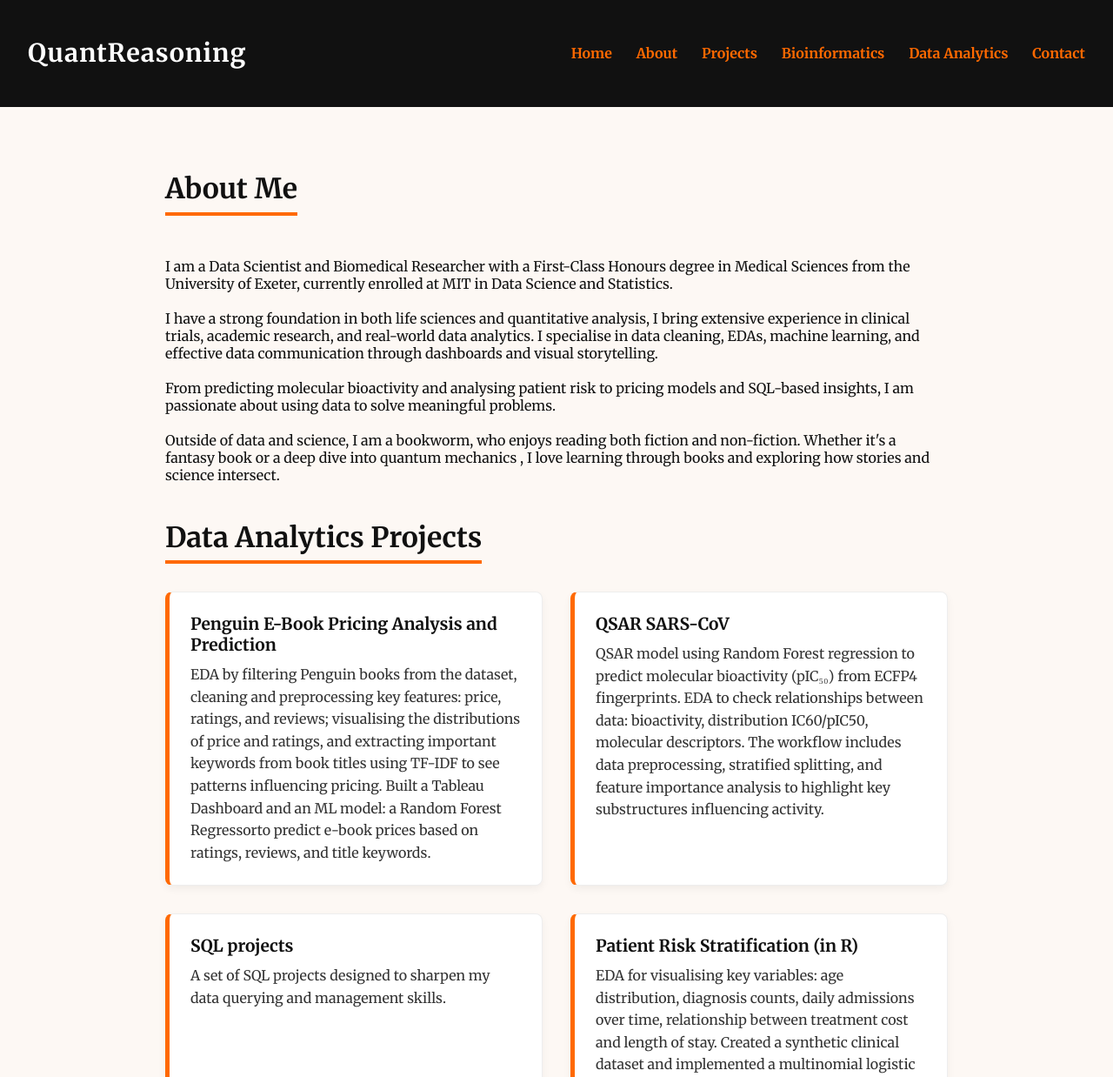
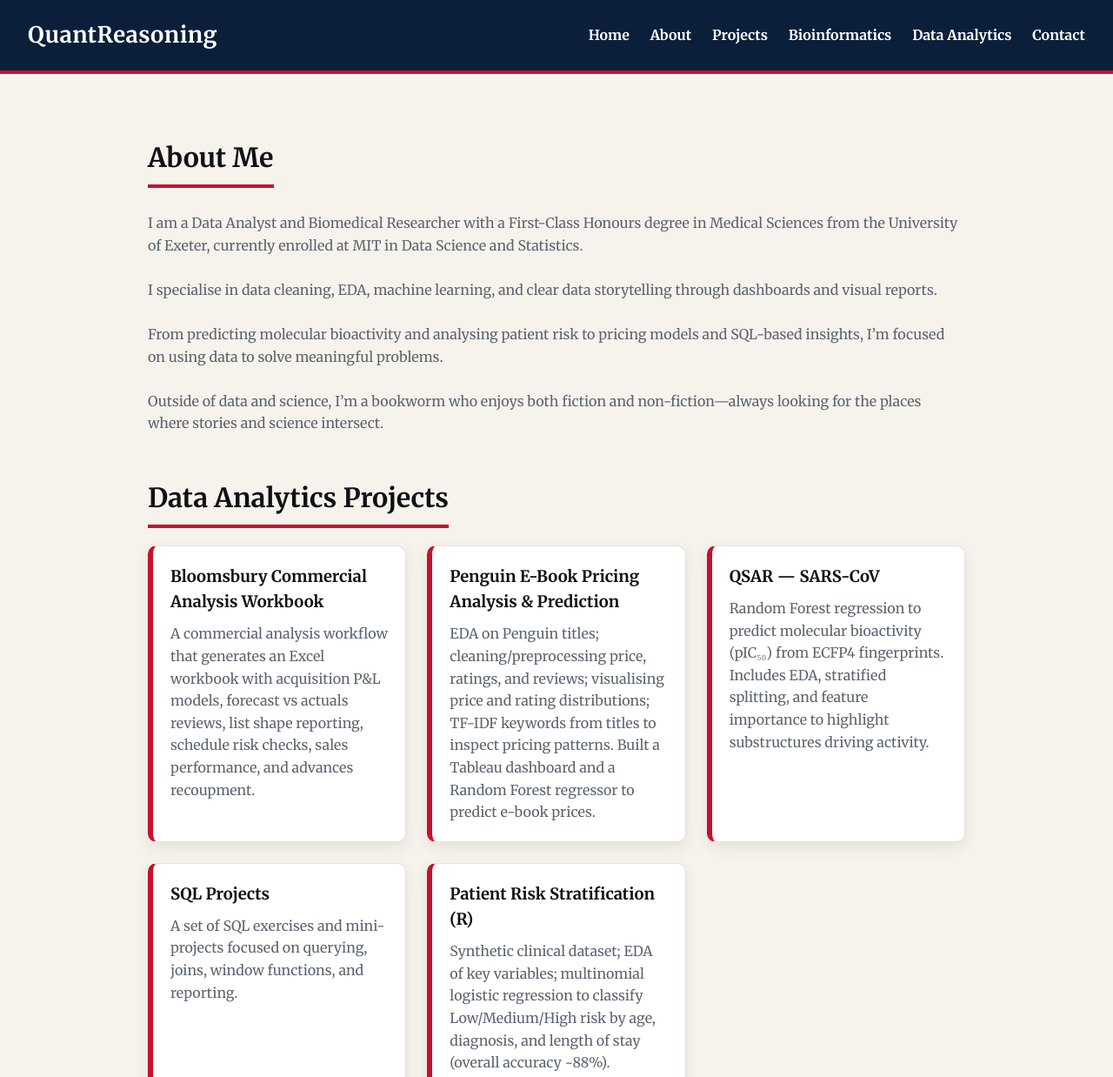
Before and after one commit to QuantReasoning/QuantReasoning.github.io, a plain HTML site: page data_analytics.html in a window 1280 px wide. Shown: the top 1238 px of the page at 87% size. Drawn offline with Linux system fonts and the light colour scheme.

Commit message:
data_analytics.html

```diff
--- a/data_analytics.html
+++ b/data_analytics.html
@@ -6,111 +6,141 @@
   <title>Data Analytics | QuantReasoning</title>
   <link href="https://fonts.googleapis.com/css2?family=Merriweather:wght@400;700&display=swap" rel="stylesheet" />
   <style>
+    :root{
+      --paper: #f6f3ec;
+      --ink:   #0f1115;
+      --navy:  #0b1f3a;
+      --accent:#c8102e;
+      --accent-600:#e03547;
+      --muted: #5d6470;
+      --card:  #ffffff;
+      --line:  #e6e2da;
+      --shadow: 0 6px 18px rgba(0,0,0,.08);
+      --shadow-hover: 0 10px 24px rgba(0,0,0,.12);
+      --radius: 10px;
+    }
+
+    * { box-sizing: border-box; }
     body {
       font-family: 'Merriweather', serif;
-      background: #fdf8f4;
-      color: #111;
+      background: var(--paper);
+      color: var(--ink);
       margin: 0;
-      padding: 0;
+      line-height: 1.6;
+      -webkit-font-smoothing: antialiased;
+      -moz-osx-font-smoothing: grayscale;
     }
 
     header {
-      background-color: #111;
-      color: white;
-      padding: 1.5rem 2rem;
+      background-color: var(--navy);
+      color: #fff;
+      padding: 1.25rem 2rem;
       display: flex;
+      gap: 1rem;
       justify-content: space-between;
       align-items: center;
+      border-bottom: 4px solid var(--accent);
     }
 
     header h1 {
-      font-size: 1.8rem;
+      font-size: 1.6rem;
       font-weight: 700;
-      letter-spacing: 1px;
+      letter-spacing: .5px;
+      margin: 0;
     }
 
     nav a {
-      margin-left: 1.5rem;
-      color: #ff6900;
+      margin-left: 1.25rem;
+      color: #fff;
       font-weight: 700;
       text-decoration: none;
-      transition: color 0.3s;
+      position: relative;
+      padding-bottom: 2px;
     }
-
-    nav a:hover {
-      color: #ffa366;
+    nav a::after{
+      content:"";
+      position:absolute;
+      left:0; bottom:-4px;
+      width:0; height:2px;
+      background: var(--accent);
+      transition: width .25s ease;
     }
+    nav a:hover::after{ width:100%; }
 
     main {
-      max-width: 900px;
-      margin: 3rem auto;
-      padding: 0 1.5rem;
+      max-width: 980px;
+      margin: 2.5rem auto 3.5rem;
+      padding: 0 1.25rem;
     }
 
     h2 {
-      font-size: 2rem;
-      border-bottom: 4px solid #ff6900;
+      font-size: 1.9rem;
+      margin: 2rem 0 1.25rem;
+      padding-bottom: .4rem;
       display: inline-block;
-      padding-bottom: 0.4rem;
-      margin-bottom: 2rem;
+      border-bottom: 4px solid var(--accent);
+    }
+
+    .intro-section .intro-text{
+      color: var(--muted);
+      margin-top: .5rem;
     }
 
     .analytics-projects {
       display: grid;
       grid-template-columns: repeat(auto-fit, minmax(280px, 1fr));
-      gap: 2rem;
+      gap: 1.5rem;
     }
 
     .analytics-card {
-      background: white;
-      border: 1px solid #eee;
-      border-left: 5px solid #ff6900;
-      padding: 1.5rem;
-      border-radius: 8px;
-      box-shadow: 0 4px 10px rgba(0,0,0,0.05);
-      transition: transform 0.2s ease, box-shadow 0.2s ease;
+      background: var(--card);
+      border: 1px solid var(--line);
+      border-left: 6px solid var(--accent);
+      padding: 1.25rem;
+      border-radius: var(--radius);
+      box-shadow: var(--shadow);
+      transition: transform .18s ease, box-shadow .18s ease, border-color .18s ease;
     }
-
     .analytics-card:hover {
-      transform: translateY(-5px);
-      box-shadow: 0 6px 16px rgba(0,0,0,0.1);
+      transform: translateY(-4px);
+      box-shadow: var(--shadow-hover);
+      border-left-color: var(--accent-600);
     }
 
     .analytics-title a {
-      font-weight: bold;
-      font-size: 1.2rem;
-      color: #111;
+      font-weight: 700;
+      font-size: 1.15rem;
+      color: var(--ink);
       text-decoration: none;
     }
+    .analytics-title a:hover { color: var(--accent); }
 
-    .analytics-title a:hover {
-      color: #ff6900;
+    .analytics-desc {
+      margin-top: .6rem;
+      font-size: 1rem;
+      color: var(--muted);
     }
 
-    .analytics-desc {
-      margin-top: 0.6rem;
-      font-size: 1rem;
-      color: #333;
-      line-height: 1.6;
+    img.card-image{
+      width:100%;
+      border-radius: 8px;
+      margin-top: 1rem;
+      border: 1px solid var(--line);
     }
 
     footer {
       text-align: center;
       padding: 2rem 1rem;
-      background-color: #111;
-      color: white;
+      background-color: var(--navy);
+      color: #fff;
       font-size: 0.9rem;
-      margin-top: 4rem;
+      border-top: 3px solid var(--accent);
     }
 
-    @media (max-width: 600px) {
-      header, main {
-        padding: 1rem;
-      }
-      nav a {
-        margin-left: 0.8rem;
-        font-size: 0.9rem;
-      }
+    @media (max-width: 720px) {
+      header { padding: 1rem; }
+      nav a { margin-left: .9rem; font-size: .95rem; }
+      main { padding: 0 1rem; }
     }
   </style>
 </head>
@@ -131,13 +161,13 @@
     <section class="intro-section">
       <h2>About Me</h2>
       <p class="intro-text">
-        I am a Data Scientist and Biomedical Researcher with a First-Class Honours degree in Medical Sciences from the University of Exeter, currently enrolled at MIT in Data Science and Statistics.
+        I am a Data Analyst and Biomedical Researcher with a First-Class Honours degree in Medical Sciences from the University of Exeter, currently enrolled at MIT in Data Science and Statistics.
         <br /><br />
-      I have a strong foundation in both life sciences and quantitative analysis, I bring extensive experience in clinical trials, academic research, and real-world data analytics. I specialise in data cleaning, EDAs, machine learning, and effective data communication through dashboards and visual storytelling.
+        I specialise in data cleaning, EDA, machine learning, and clear data storytelling through dashboards and visual reports.
         <br /><br />
-      From predicting molecular bioactivity and analysing patient risk to pricing models and SQL-based insights, I am passionate about using data to solve meaningful problems.
+        From predicting molecular bioactivity and analysing patient risk to pricing models and SQL-based insights, I’m focused on using data to solve meaningful problems.
         <br /><br />
-      Outside of data and science, I am a bookworm, who enjoys reading both fiction and non-fiction. Whether it's a fantasy book or a deep dive into quantum mechanics , I love learning through books and exploring how stories and science intersect.
+        Outside of data and science, I’m a bookworm who enjoys both fiction and non-fiction—always looking for the places where stories and science intersect.
       </p>
     </section>
 
@@ -145,83 +175,83 @@
     <div class="analytics-projects">
       <div class="analytics-card">
         <div class="analytics-title">
-           <a href="https://github.com/ancadordea/Penguin_E-Book_Pricing_Analysis_and_Prediction" target="_blank" rel="noopener noreferrer">
-              Penguin E-Book Pricing Analysis and Prediction
+          <a href="https://github.com/ancadordea/bloomsbury-project" target="_blank" rel="noopener noreferrer">
+            Bloomsbury Commercial Analysis Workbook
           </a>
         </div>
         <div class="analytics-desc">
-         EDA by filtering Penguin books from the dataset, cleaning and preprocessing key features: price, ratings, and reviews; visualising the distributions of price and ratings, and extracting important keywords from book titles using TF-IDF to see patterns influencing pricing.
-
-         Built a Tableau Dashboard and an ML model: a Random Forest Regressorto predict e-book prices based on ratings, reviews, and title keywords.
-
-        </div>
-      </div>
-
-
-      <div class="analytics-card">
-        <div class="analytics-title">
-           <a href="https://github.com/ancadordea/QSAR_SARS_3Clike_proteinase" target="_blank" rel="noopener noreferrer">
-              QSAR SARS-CoV
-            </a>
-          </div>
-        <div class="analytics-desc">
-         QSAR model using Random Forest regression to predict molecular bioactivity (pIC₅₀) from ECFP4 fingerprints. EDA to check relationships between data: bioactivity, distribution IC60/pIC50, molecular descriptors. The workflow includes data preprocessing, stratified splitting, and feature importance analysis to highlight key substructures influencing activity.
+          A commercial analysis workflow that generates an Excel workbook with acquisition P&L models, forecast vs actuals reviews, list shape reporting, schedule risk checks, sales performance, and advances recoupment.
         </div>
       </div>
 
         <div class="analytics-card">
         <div class="analytics-title">
-          <a href="https://github.com/ancadordea/SQL_projects" target="_blank">SQL projects</a>
+          <a href="https://github.com/ancadordea/Penguin_E-Book_Pricing_Analysis_and_Prediction" target="_blank" rel="noopener noreferrer">
+            Penguin E-Book Pricing Analysis & Prediction
+          </a>
         </div>
         <div class="analytics-desc">
-          A set of SQL projects designed to sharpen my data querying and management skills.
+          EDA on Penguin titles; cleaning/preprocessing price, ratings, and reviews; visualising price and rating distributions; TF-IDF keywords from titles to inspect pricing patterns.
+          Built a Tableau dashboard and a Random Forest regressor to predict e-book prices.
+        </div>
+      </div>
+
+      <div class="analytics-card">
+        <div class="analytics-title">
+          <a href="https://github.com/ancadordea/QSAR_SARS_3Clike_proteinase" target="_blank" rel="noopener noreferrer">
+            QSAR — SARS-CoV
+          </a>
+        </div>
+        <div class="analytics-desc">
+          Random Forest regression to predict molecular bioactivity (pIC₅₀) from ECFP4 fingerprints. Includes EDA, stratified splitting, and feature importance to highlight substructures driving activity.
+        </div>
+      </div>
+
+      <div class="analytics-card">
+        <div class="analytics-title">
+          <a href="https://github.com/ancadordea/SQL_projects" target="_blank">SQL Projects</a>
+        </div>
+        <div class="analytics-desc">
+          A set of SQL exercises and mini-projects focused on querying, joins, window functions, and reporting.
         </div>
       </div>
 
       <div class="analytics-card">
         <div class="analytics-title">
           <a href="https://github.com/ancadordea/Patient_Risk_Stratification" target="_blank" rel="noopener noreferrer">
-              Patient Risk Stratification (in R)
+            Patient Risk Stratification (R)
           </a>
         </div>
         <div class="analytics-desc">
-          EDA for visualising key variables: age distribution, diagnosis counts, daily admissions over time, relationship between treatment cost and length of stay. Created a synthetic clinical dataset and implemented a multinomial logistic regression model in R to stratify patients into Low, Medium, and High risk groups based on age, diagnosis, and length of stay; The model achieved an overall accuracy of 88.3%.
+          Synthetic clinical dataset; EDA of key variables; multinomial logistic regression to classify Low/Medium/High risk by age, diagnosis, and length of stay (overall accuracy ~88%).
+        </div>
       </div>
     </div>
 
-    </div>
-
-
     <h2>Posters & Dashboards</h2>
     <div class="analytics-projects">
-
       <div class="analytics-card">
         <div class="analytics-title">
-        <a href="images/drug_dev_poster.png" target="_blank">Drug Development for IPF Poster</a>
+          <a href="images/drug_dev_poster.png" target="_blank">Drug Development for IPF — Poster</a>
         </div>
-      <img src="images/drug_dev_poster.png" alt="Drug Development Poster" style="width:100%; border-radius: 6px; margin-top: 1rem;" />
+        <img class="card-image" src="images/drug_dev_poster.png" alt="Drug Development Poster" />
         <div class="analytics-desc">
-        A visual summary of a study investigating potential drug targets for Idiopathic Pulmonary Fibrosis using pathway enrichment and target prioritization.
+          Visual summary of a study investigating targets for Idiopathic Pulmonary Fibrosis via pathway enrichment and target prioritisation.
         </div>
       </div>
 
       <div class="analytics-card">
         <div class="analytics-title">
           <a href="https://github.com/ancadordea/Penguin_E-Book_Pricing_Analysis_and_Prediction" target="_blank" rel="noopener noreferrer">
-          Penguin Visual Dashboard Tableau
+            Penguin Pricing — Tableau Dashboard
           </a>
         </div>
-      <img src="images/penguin_dashboaard.png" alt="Drug Development Poster" style="width:100%; border-radius: 6px; margin-top: 1rem;" />
+        <img class="card-image" src="images/penguin_dashboaard.png" alt="Penguin Dashboard" />
         <div class="analytics-desc">
-        This interactive dashboard provides a deep dive into the pricing landscape of Penguin e-books. Using real Kindle data, the dashboard shows patterns in pricing, popularity, and publisher behavior.<br />
-        Download the ".twb" file from the repository.
+          Interactive dashboard exploring Penguin e-book pricing, popularity, and publisher behaviour. Download the <code>.twb</code> file from the repository.
         </div>
       </div>
-
     </div>
-
-
-
   </main>
 
   <footer>
```
Lines whose indentation alone changed are shown as unchanged.
